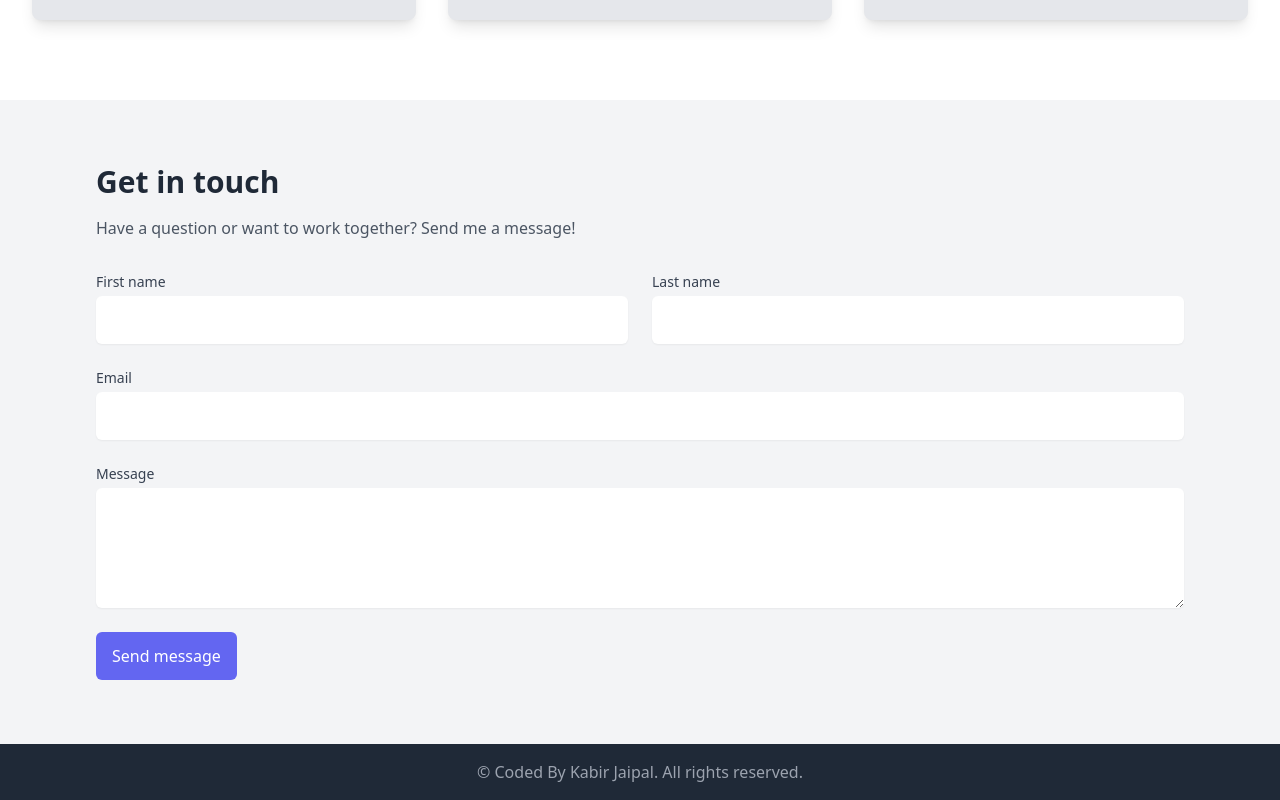
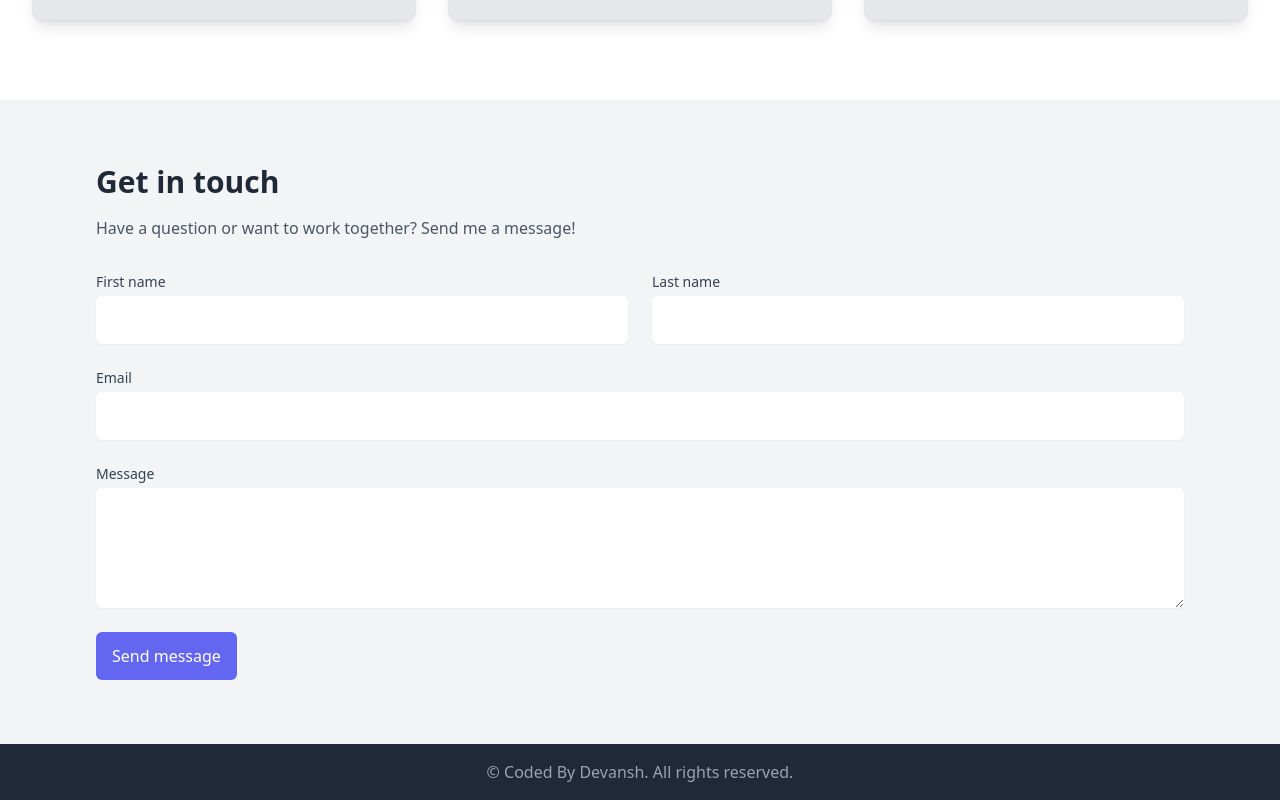
Before and after one commit to AbhishekSpotOp/my-personal-portfolio, a React (Vite) app: page / in a window 1280 px wide. Shown: the part 1376-2176 px from the top of the page. Built offline with nearby package versions, Linux system fonts and the light colour scheme.

Commit message:
Update Footer.jsx

```diff
--- a/src/components/Footer.jsx
+++ b/src/components/Footer.jsx
@@ -5,7 +5,7 @@ const Footer = () => {
     <footer className="bg-gray-800">
       <div className="max-w-6xl mx-auto py-4 px-4 sm:px-6 lg:px-8">
         <p className="text-center text-gray-400">
-          &copy; Coded By Kabir Jaipal. All rights reserved.
+          &copy; Coded By Devansh. All rights reserved.
         </p>
       </div>
     </footer>
```
